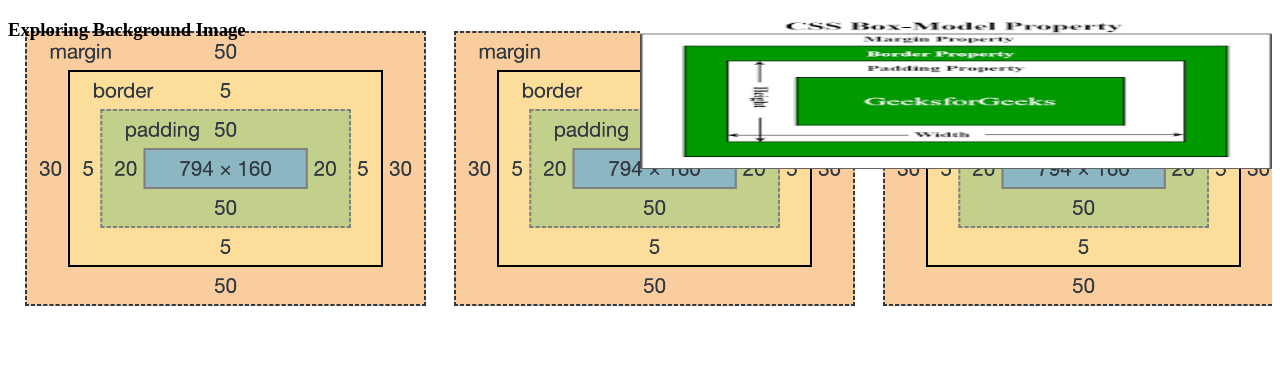
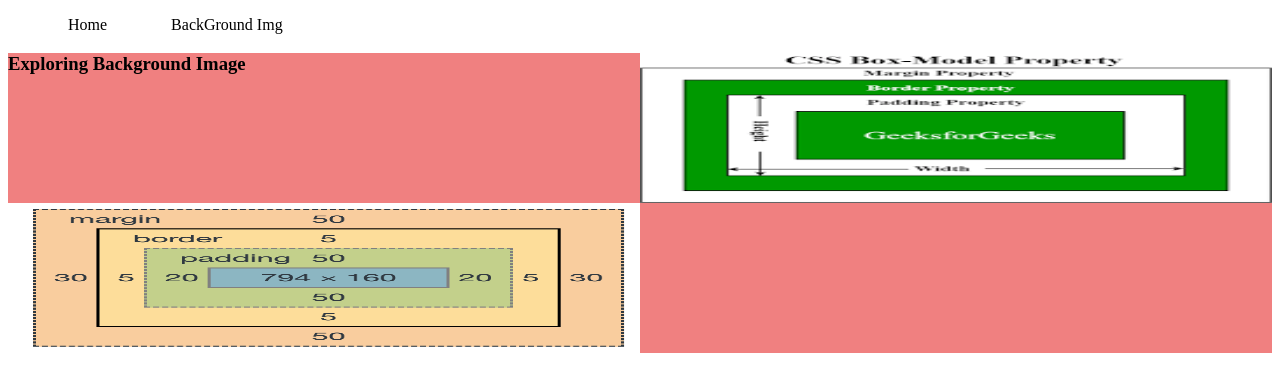
Before and after one commit to jamiliiuc/css-demo, a plain HTML site: page background_image.html in a window 1280 px wide. Drawn offline with Linux system fonts and the light colour scheme.

Commit message:
navbar added

```diff
--- a/background_image.html
+++ b/background_image.html
@@ -10,8 +10,8 @@
         /* padding: 20px; */
         background-color: lightcoral;
         background-image: url('/download.png'), url('/Box-Model.png');
-        background-repeat: no-repeat, repeat;
-        background-size: 50% 50%, contain;
+        background-repeat: no-repeat;
+        background-size: 50% 50%, 50% 50%;
         /* background-size: 300px;
         background-size: 100px 300px; */
 
@@ -19,11 +19,19 @@
         /* background-position: 400px 30px; */
         /* background-position: -100px -30px; */
     }
-
     </style>
+    <link rel="stylesheet" href="style.css">
 
 </head>
 <body>
+    <header>
+        <!-- ul>li*2>a -->
+        <ul>
+            <li><a href="index.html">Home</a></li>
+            <li><a href="background_image.html">BackGround Img</a></li>
+        </ul>
+    </header>
+
     <div class="header">
         <h3>Exploring Background Image</h3>
 
--- /dev/null
+++ b/style.css
@@ -0,0 +1,16 @@
+ul li{
+    display: inline;
+    margin-right: 20px;
+    padding: 5px 20px;
+    border-radius: 5px;
+}
+ul li a{
+    text-decoration: none;
+    color:black;
+}
+/* .blog:hover{
+    background-color: red;
+} */
+ul li:hover{
+    background-color: lightgray;
+}
```
Also changed, not shown: index.html (+9 -0 lines).
